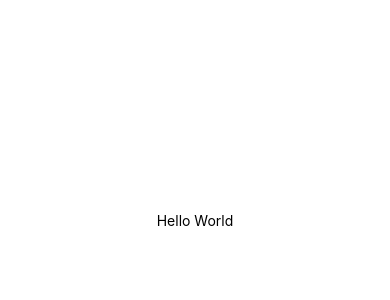
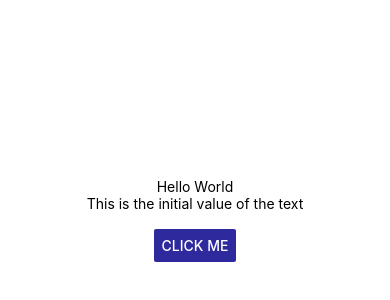
Before and after one commit to omelale/first-react-native-app, a React Native app: screen / in a window 390 px wide. Shown: the part 202-502 px from the top of the page. Built offline with nearby package versions, Linux system fonts and the light colour scheme.

Commit message:
Added state and button to schange the state

```diff
--- a/App.js
+++ b/App.js
@@ -1,12 +1,21 @@
 import { StatusBar } from 'expo-status-bar';
-import { StyleSheet, Text, View } from 'react-native';
+import { StyleSheet, Text, View, Button, Alert } from 'react-native';
+import {useState} from "react";
 
 export default function App() {
+  const [text, editText] = useState('This is the initial value of the text')
   return (
-    <View style={styles.container}>
-      <Text>Hello World</Text>
-      <StatusBar style="auto" />
-    </View>
+      <View style={styles.container}>
+        <Text>Hello World</Text>
+        <Text>{text}</Text>
+        <View style={styles.separator} />
+        <Button
+            title="Click me"
+            color= '#2f299e'
+            onPress = { () => editText('Uh Oh, the text changed!') }
+        />
+        <StatusBar style="auto" />
+      </View>
   );
 }
 
@@ -17,4 +26,9 @@ const styles = StyleSheet.create({
     alignItems: 'center',
     justifyContent: 'center',
   },
+  separator: {
+    marginVertical: 8,
+    borderBottomColor: '#737373',
+    borderBottomWidth: StyleSheet.hairlineWidth,
+  }
 });
```
